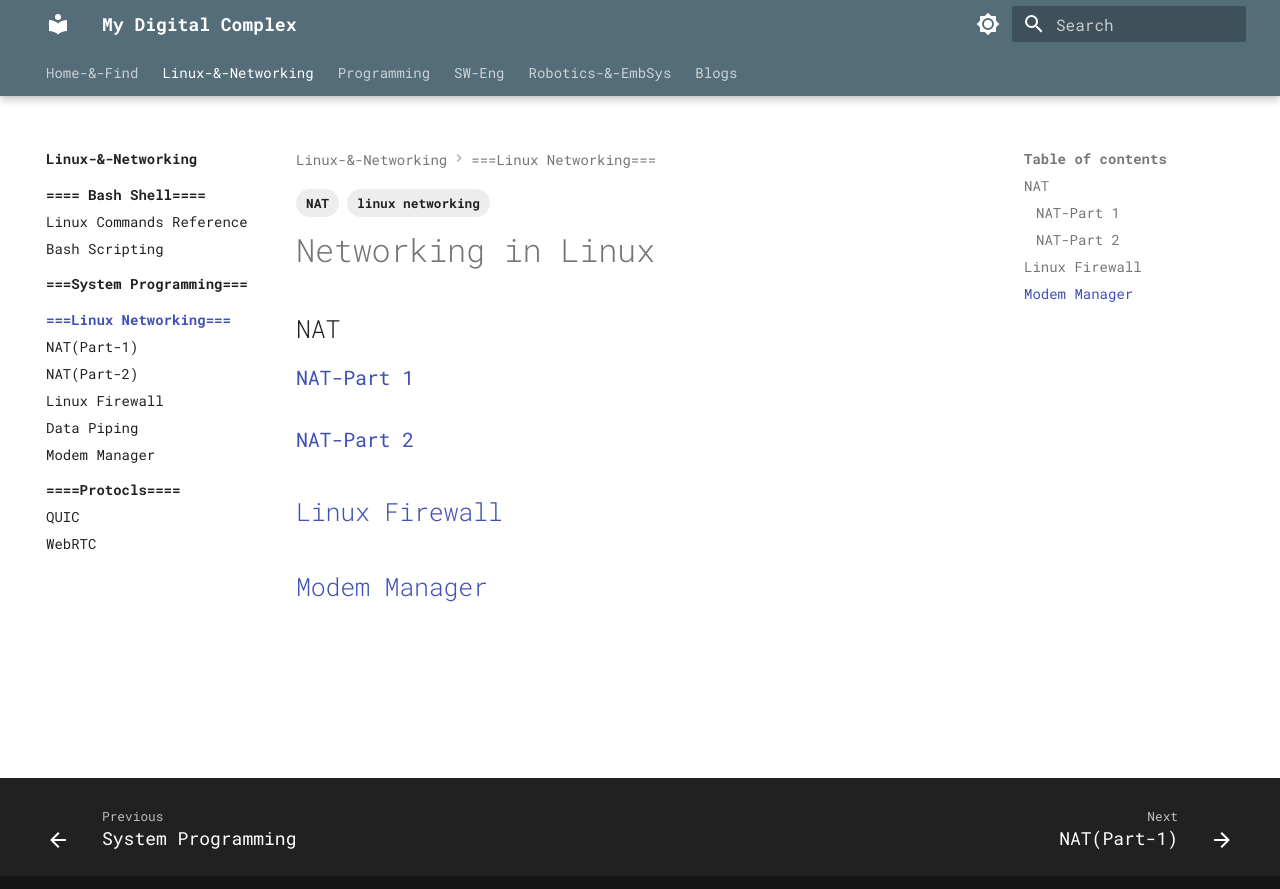
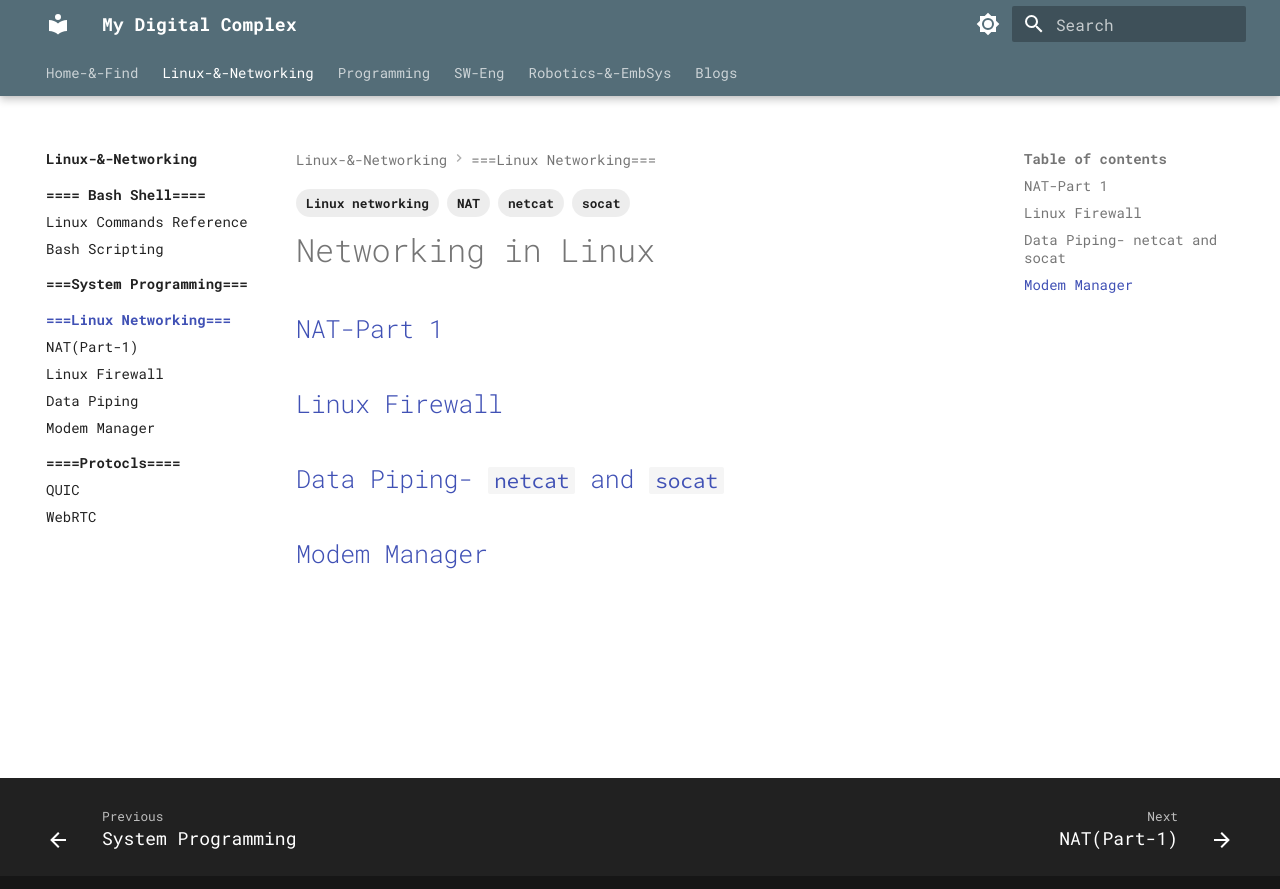
Before and after one commit to alohamujeeb/alohamujeeb.github.io, an MkDocs documentation site: the page built from docs/linux/linux-networking/index.md, in a window 1280 px wide. Shown: the top 889 px of the page. Built offline with MkDocs 1.6.1 and Material for MkDocs 9.7.7, drawn with Linux system fonts in a browser that asks for light colours.

Commit message:
data pipelining section added

````diff
--- a/docs/linux/linux-networking/index.md
+++ b/docs/linux/linux-networking/index.md
@@ -1,17 +1,19 @@
 ---
 tags:
-  - linux networking
+  - Linux networking
   - NAT
+  - netcat
+  - socat
+
 ---
 
 
 #Networking in Linux
 
-## NAT
-### [NAT-Part 1](nat1.md)
-### [NAT-Part 2](nat2.md)
+## [NAT-Part 1](nat1.md)
 
 ## [Linux Firewall](linux-firewall.md)
 
+## [Data Piping- ```netcat``` and ```socat```](datapiping.md)
 
 ## [Modem Manager](modem-manager.md)
--- a/mkdocs.yml
+++ b/mkdocs.yml
@@ -130,7 +130,6 @@ nav:
     - ===Linux Networking===:
       - Networking: linux/linux-networking/index.md
       - NAT(Part-1): linux/linux-networking/nat1.md
-      - NAT(Part-2): linux/linux-networking/nat2.md
       - Linux Firewall: linux/linux-networking/linux-firewall.md
       - Data Piping: linux/linux-networking/datapiping.md
       - Modem Manager: linux/linux-networking/modem-manager.md
````
Also changed, not shown: docs/linux/linux-networking/datapiping.md (+0 -1 lines), docs/linux/linux-networking/nat2.md (deleted, +0 -10 lines).
